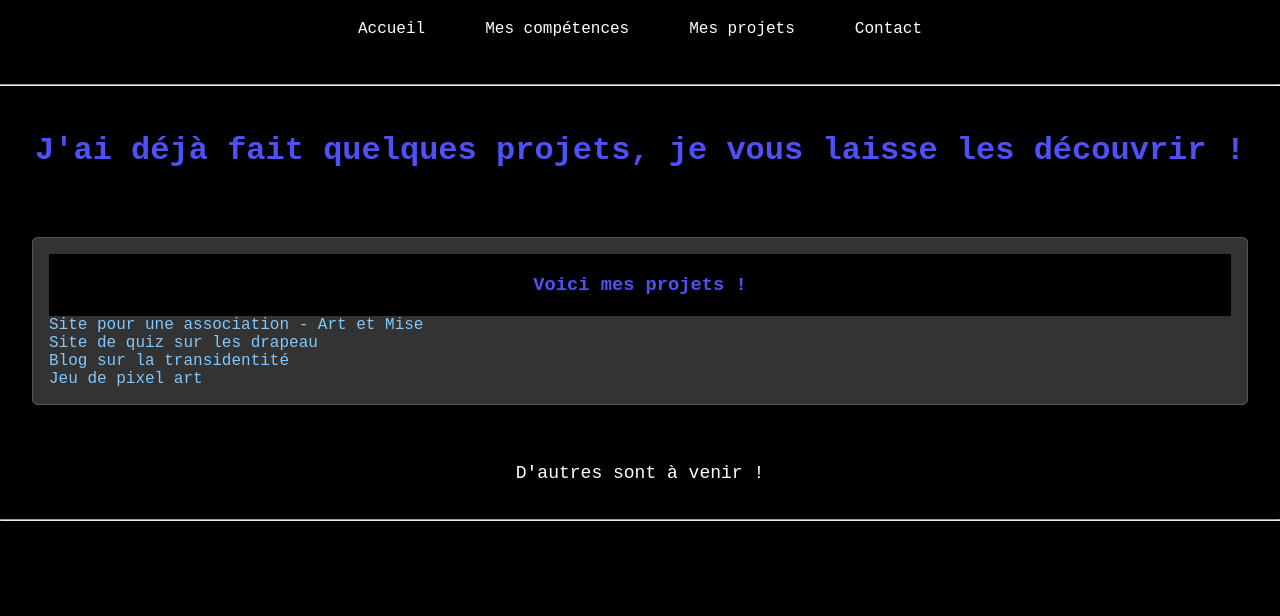
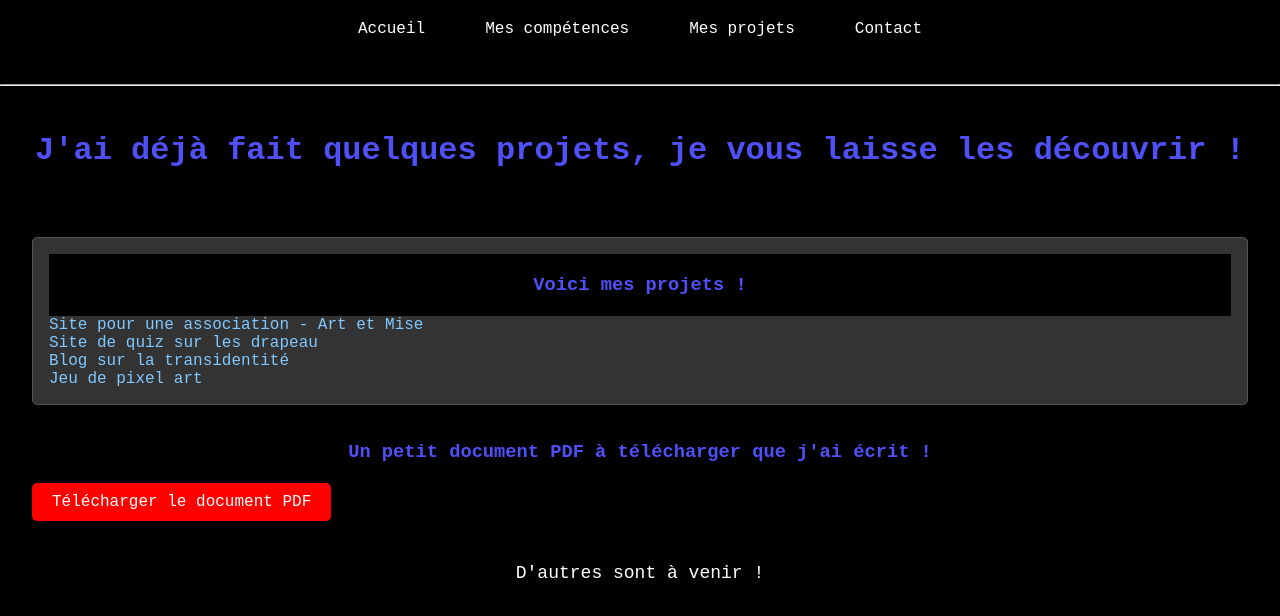
Before and after one commit to elo41flo/portfoilio, a plain HTML site: page mes projets.html in a window 1280 px wide. Drawn offline with Linux system fonts and the light colour scheme.

Commit message:
mise à jour

```diff
--- a/index.css
+++ b/index.css
@@ -114,3 +114,18 @@ a:hover {
 .centered-link a:hover {
     text-decoration: underline; /* Souligne au survol */
 }
+
+.btn-download {
+    display: inline-block;
+    padding: 10px 20px;
+    background-color: #ff0000; /* Couleur de fond verte */
+    color: white; /* Couleur du texte blanche */
+    text-decoration: none; /* Supprime le soulignement du lien */
+    border-radius: 5px; /* Coins arrondis */
+    font-size: 16px; /* Taille du texte */
+    transition: background-color 0.3s ease; /* Transition fluide pour l'effet de survol */
+}
+
+.btn-download:hover {
+    background-color: rgb(80, 80, 248); /* Couleur de fond différente au survol */
+}
--- a/mes projets.html
+++ b/mes projets.html
@@ -38,10 +38,12 @@
                     <a href="https://creertonpixelart.netlify.app/" target="_blank">Jeu de pixel art</a>
                 </div>
             </section>
+            <section id="projects">
+                <h3>Un petit document PDF à télécharger que j'ai écrit !</h3>
+                <a href="La programmation en simple.pdf" download="La programmation en simple.pdf" class="btn-download">Télécharger le document PDF</a>
+            </section>
         </main>
         <p>D'autres sont à venir !</p>
-        <br>
-        <hr>
-        <br>
+        <script src="index.js"></script>
     </body>
 </html>
```
Also changed, not shown: 1 other file.
